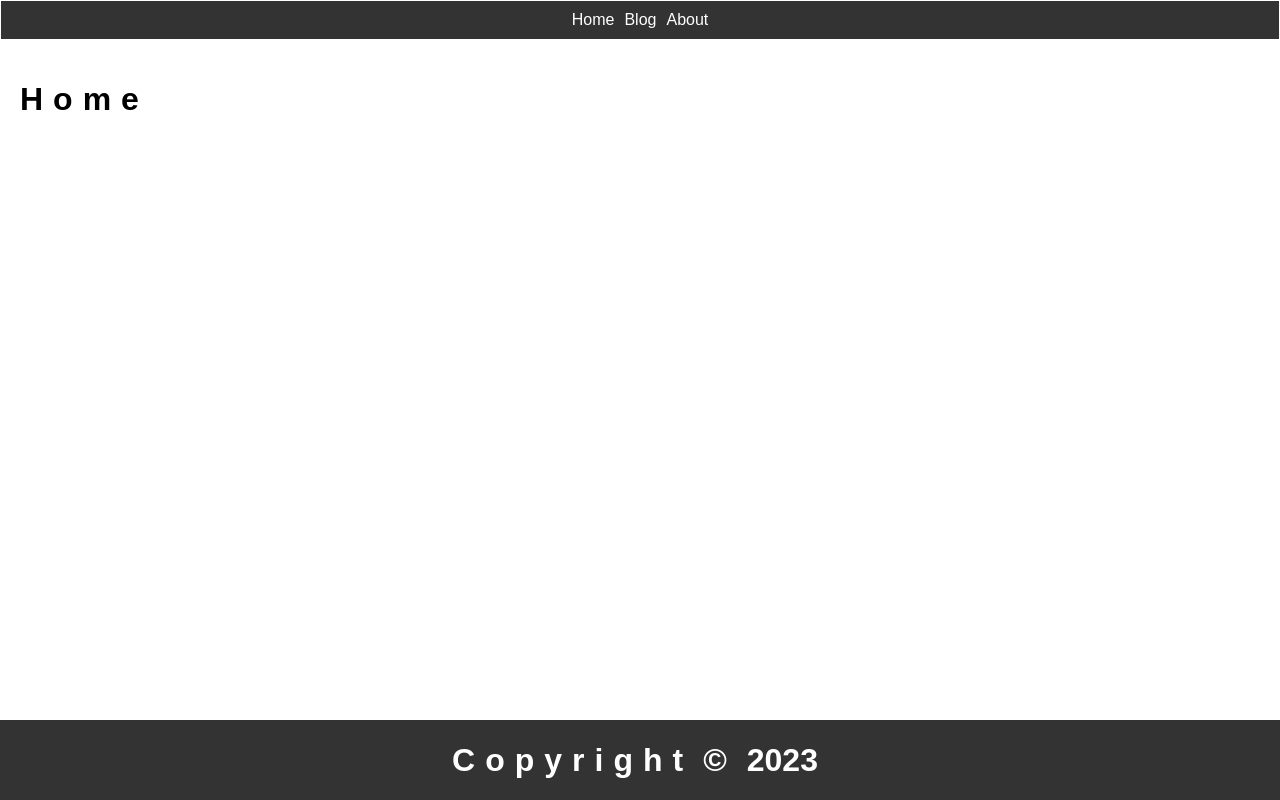
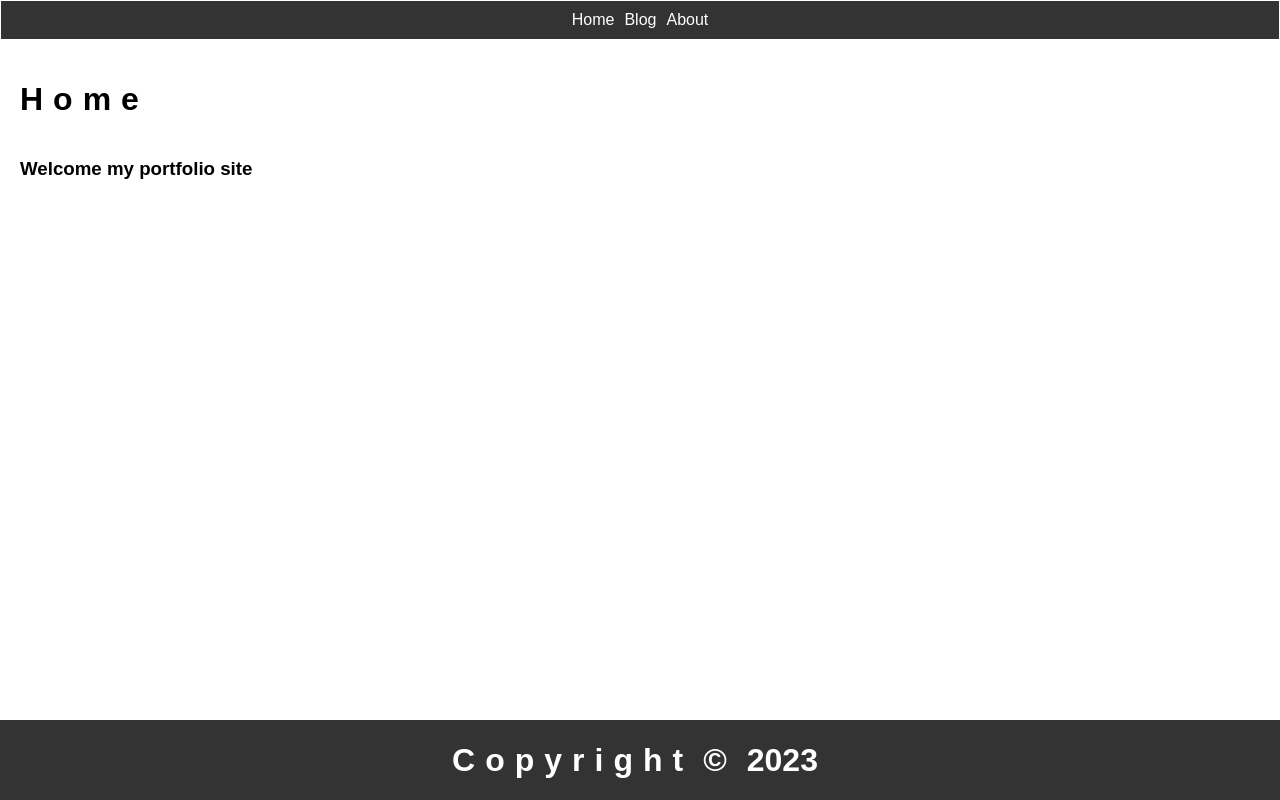
Before and after one commit to DaveBeCoding/new-portfolio, a React (Create React App) app: page / in a window 1280 px wide. Built offline with nearby package versions, Linux system fonts and the light colour scheme.

Commit message:
setting up body text for Home

```diff
--- a/src/App.js
+++ b/src/App.js
@@ -41,7 +41,9 @@ function Home() {
       <motion.h1 variants={oVariants} style={{ display: "inline-block", marginRight: "10px" }}>o</motion.h1>
       <motion.h1 variants={mVariants} style={{ display: "inline-block", marginRight: "10px" }}>m</motion.h1>
       <motion.h1 variants={eVariants} style={{ display: "inline-block", marginRight: "10px" }}>e</motion.h1>
+    <h3>Welcome my portfolio site</h3>
     </motion.div>
+
   );
 }
 
```
